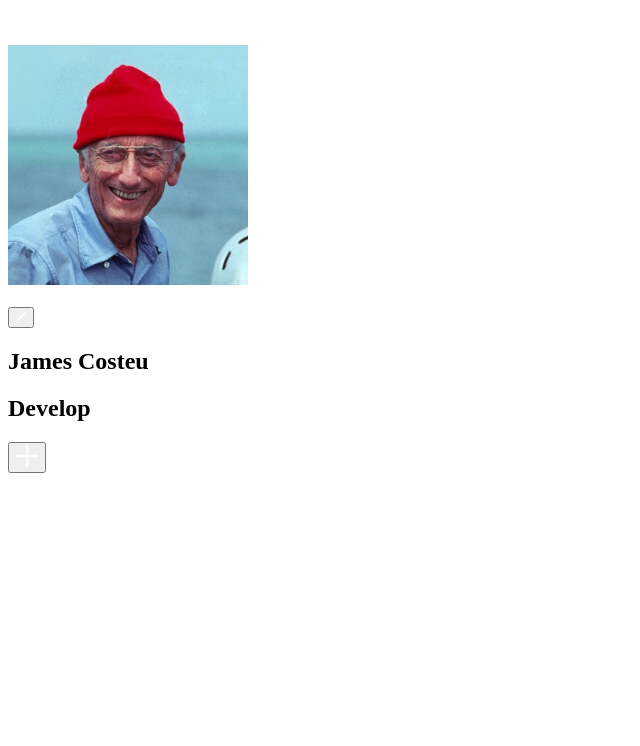
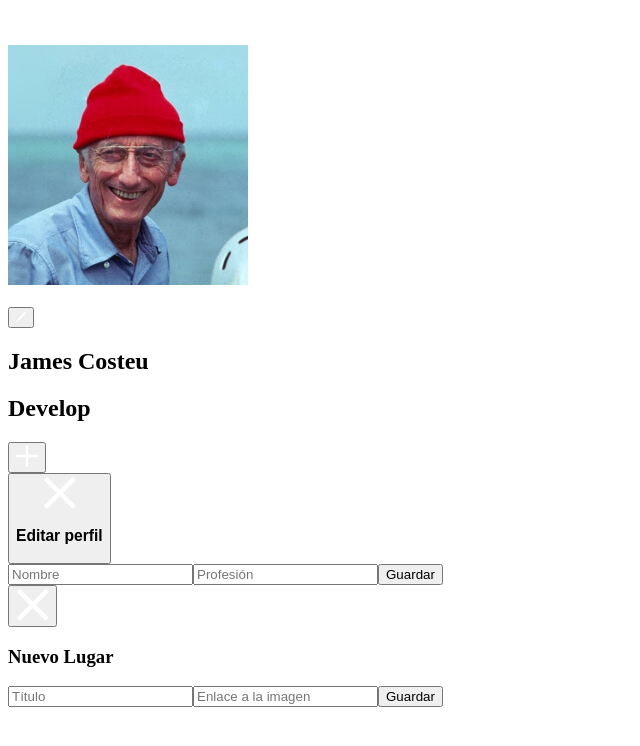
Before and after one commit to SoyIsabelMM/web_project_around_auth, a React (Create React App) app: page / in a window 1280 px wide. Shown: the top 746 px of the page, without its empty margins (0-640 px from the left). Built offline with nearby package versions, Linux system fonts and the light colour scheme.

Commit message:
feat: Crear el componente Popup y agregarlo en el main

```diff
--- a/public/index.html
+++ b/public/index.html
@@ -1,5 +1,5 @@
 <!DOCTYPE html>
-<html lang="en">
+<html lang="es">
   <head>
     <meta charset="utf-8" />
     <link rel="icon" href="%PUBLIC_URL%/favicon.ico" />
--- a/src/Main.jsx
+++ b/src/Main.jsx
@@ -1,12 +1,14 @@
 import React from "react";
 import Profile from "./Profile";
 import Elements from "./Elements";
+import Popup from "./Popup";
 
 function Main() {
   return (
     <main className="content">
       <Profile />
       <Elements />
+      <Popup />
     </main>
   );
 }
--- /dev/null
+++ b/src/Popup.jsx
@@ -0,0 +1,91 @@
+import React from "react";
+import closeIcon from "./images/close-icon.png";
+
+function Popup() {
+  return (
+    <>
+      <section className="poppup open">
+        <div className="popup__overlay"></div>
+        <div className="popup__container">
+          <button className="popup__container-close-popup">
+            <img
+              src={closeIcon}
+              alt="botón
+              para cerrar cuadro emergente"
+              className="popup__container-close-icon"
+            />
+            <h3 className="popup__container-text">Editar perfil</h3>
+          </button>
+
+          <form className="popup__container-form" noValidate>
+            <input
+              type="text"
+              className="popup__container-input"
+              placeholder="Nombre"
+              id="name"
+              minLength="2"
+              maxLength="40"
+              required
+            />
+            <span className="popup__input-error name-error"></span>
+            <input
+              type="text"
+              placeholder="Profesión"
+              className="popup__container-input"
+              id="about-me"
+              minLength="2"
+              maxLength="200"
+              required
+            />
+            <span className="popup__input-error about-me-error"></span>
+            <button className="popup__container-save-btn" type="submit">
+              Guardar
+            </button>
+          </form>
+        </div>
+      </section>
+
+      <section className="popup open" id="add-picture-form">
+        <div className="popup__overlay"></div>
+        <div className="popup__container">
+          <button className="popup__container-close-popup">
+            <img
+              src={closeIcon}
+              alt="botón
+              para cerrar cuadro emergente"
+              className="popup__container-close-icon"
+            />
+          </button>
+          <h3 className="popup__container-text">Nuevo Lugar</h3>
+
+          <form className="popup__container-form" noValidate>
+            <input
+              type="text"
+              className="popup__container-input"
+              placeholder="Título"
+              id="title-place"
+              minLength="2"
+              maxLength="30"
+              required
+            />
+            <span className="popup__input-error title-place-error"></span>
+
+            <input
+              type="url"
+              placeholder="Enlace a la imagen"
+              className="popup__container-input"
+              id="new-image"
+              required
+            />
+            <span className="popup__input-error new-image-error"></span>
+            <button className="popup__container-save-btn" type="submit">
+              Guardar
+            </button>
+          </form>
+        </div>
+      </section>
+    </>
+  );
+}
+
+export default Popup;
```
